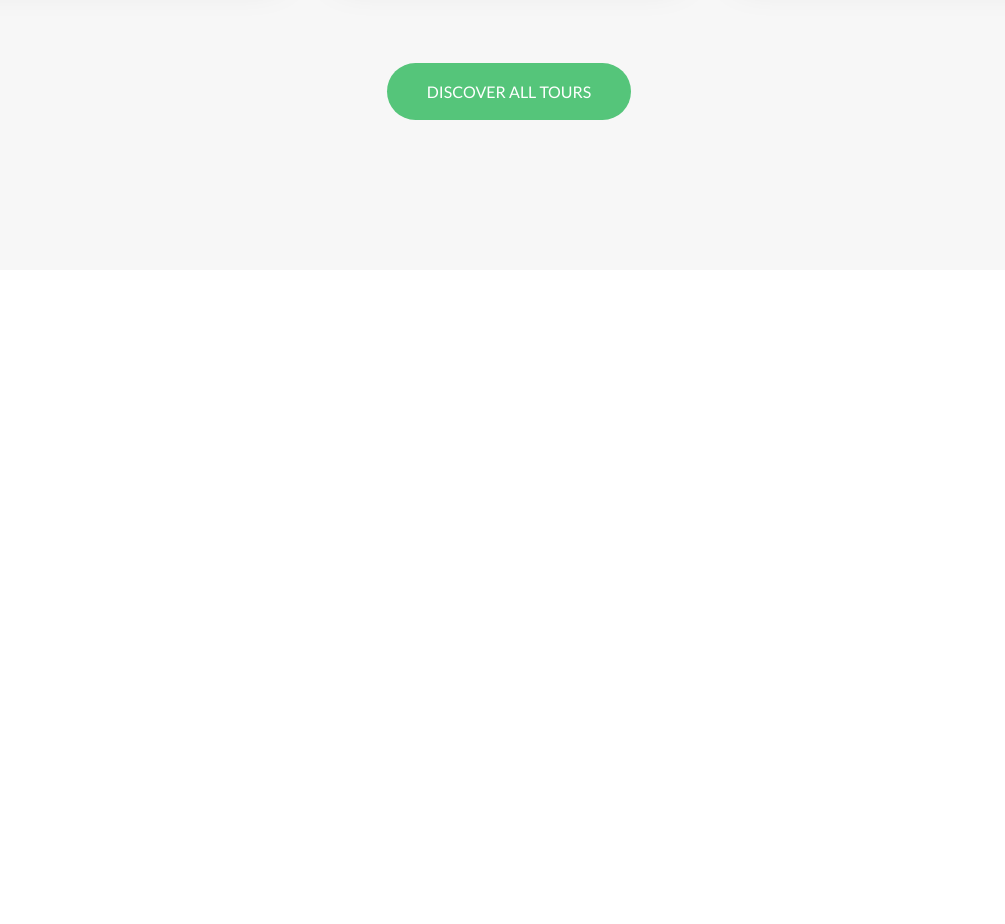
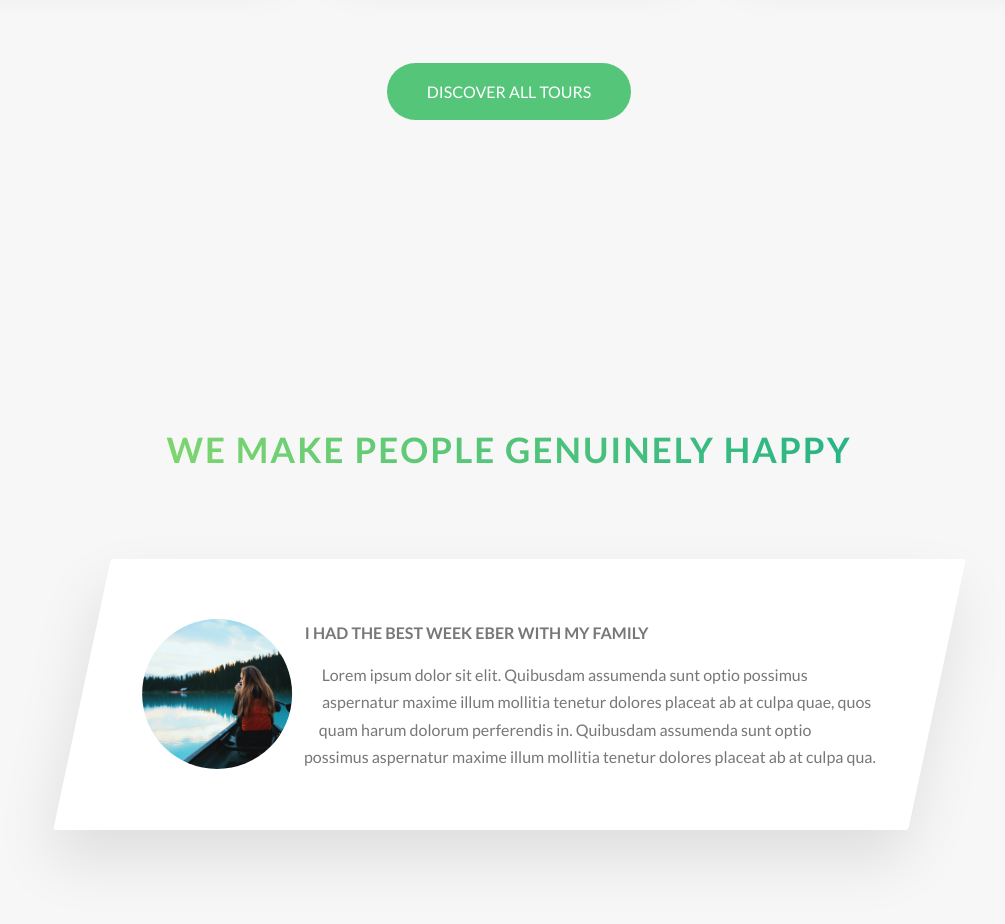
Before and after one commit to BrunoAl/natours, a website: page index.html in a window 1280 px wide. Shown: the part 2987-3911 px from the top of the page, without its empty margins (131-1136 px from the left). Before the commit the page ends 3287 px from the top, so only its background shows below. Drawn offline with Linux system fonts and the light colour scheme.

Commit message:
lecture 42

```diff
--- a/index.html
+++ b/index.html
@@ -211,6 +211,26 @@
         </div>
 
       </section>
+
+      <section class="section-stories">
+        <div class="u-center-text u-margin-bottom-big">
+          <h2 class="heading-secondary">
+            We make people genuinely happy
+          </h2>
+        </div>
+
+        <div class="row">
+          <div class="story">
+            <figure class="story__shape">
+              <img src="img/nat-8.jpg" alt="Person on a tour" class="story__img">
+            </figure>
+            <div class="story__text">
+              <h3 class="heading-tertiary u-margin-bottom-small">I had the best week eber with my family</h3>
+              <p>Lorem ipsum dolor sit elit. Quibusdam assumenda sunt optio possimus aspernatur maxime illum mollitia tenetur dolores placeat ab at culpa quae, quos quam harum dolorum perferendis in. Quibusdam assumenda sunt optio possimus aspernatur maxime illum mollitia tenetur dolores placeat ab at culpa qua.</p>
+            </div>
+          </div>
+        </div>
+      </section>
     </main>
 
     <!--
--- /dev/null
+++ b/sass/components/_story.sass
@@ -0,0 +1,26 @@
+.story
+  width: 75%
+  margin: 0 auto
+  box-shadow: 0 3rem 6rem rgba($color-black, .1)
+  background-color: $color-white
+  border-radius: 3px
+  padding: 6rem
+  padding-left: 9rem
+  font-size: $default-font-size
+  transform: skewX(-12deg)
+
+  &__shape
+    width: 15rem
+    height: 15rem
+    float: left
+    -webkit-shape-outside: circle(50% at 50% 50%)
+    shape-outside: circle(50% at 50% 50%)
+    -webkit-clip-path: circle(50% at 50% 50%)
+    clip-path: circle(50% at 50% 50%)
+    transform: translateX(-3rem) skewX(12deg)
+
+  &__img
+    height: 100%
+
+  &__text
+    transform: skewX(12deg)
--- a/sass/main.sass
+++ b/sass/main.sass
@@ -11,6 +11,7 @@
 @import "components/card"
 @import "components/composition"
 @import "components/feature-box"
+@import "components/story"
 
 @import "layout/grid"
 @import "layout/header"
--- a/sass/pages/_home.sass
+++ b/sass/pages/_home.sass
@@ -17,3 +17,7 @@
   background-color: $color-grey-light-1
   padding: 25rem 0 15rem 0
   margin-top: -13rem
+
+.section-stories
+  padding: 15rem 0
+  background-color: $color-grey-light-1
```
Also changed, not shown: css/style.css.
